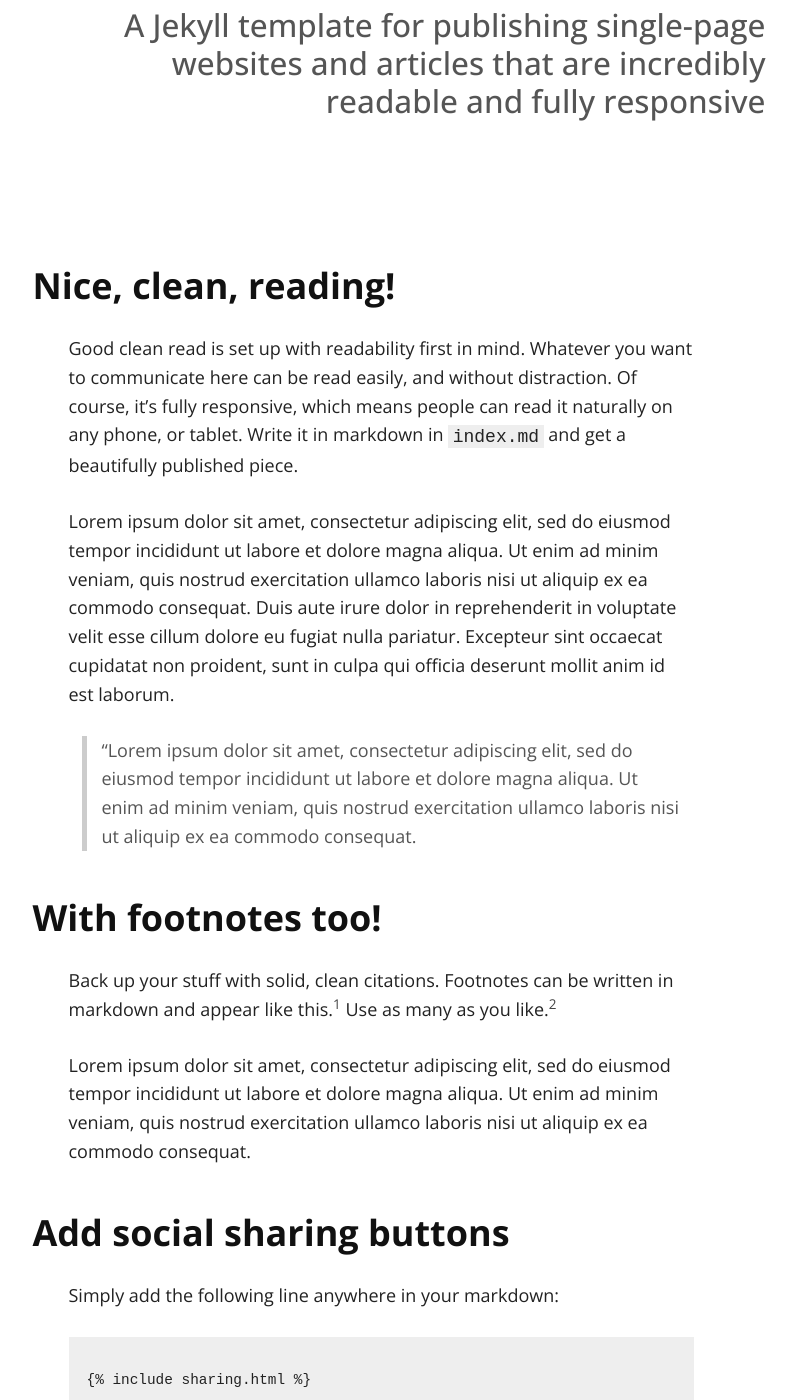
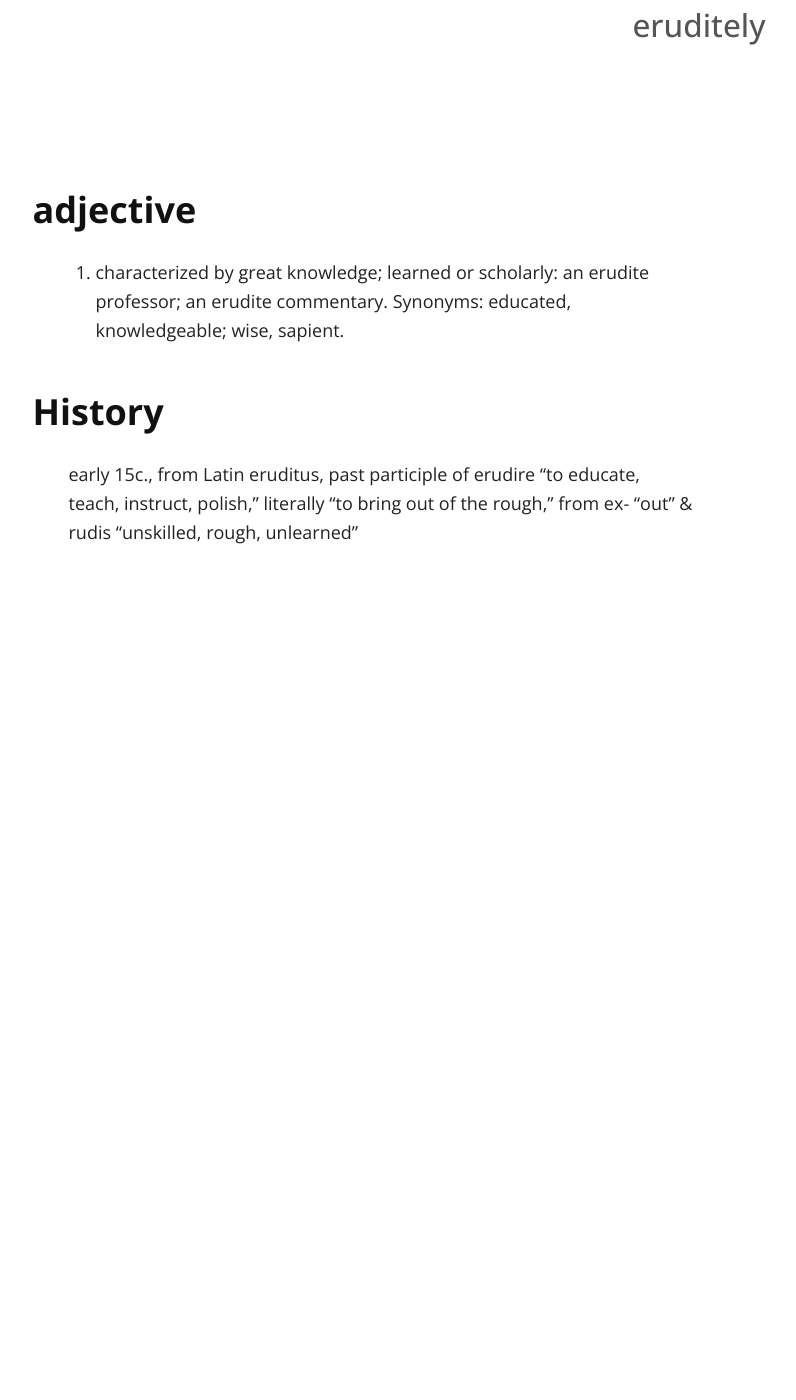
Before and after one commit to jrowing/Natphil, a Jekyll site: the page built from index.md, in a window 1280 px wide and 1400 px high, scrolled down 350 px. Shown: the whole window, without its empty margins (259-1055 px from the left). Built offline with Jekyll 4.4.1, drawn with Linux system fonts in a browser that asks for light colours; nearby versions of some CDN libraries; our own code applies the rules of GitHub Pages for plain Markdown files; after the commit the page ends 986 px from its top, so only the background shows below that; some of the changed text lies outside the part shown.

Commit message:
Update index.md

```diff
--- a/index.md
+++ b/index.md
@@ -2,67 +2,12 @@
 layout: default
 ---
 
-## A Jekyll template for publishing single-page websites and articles that are incredibly readable and fully responsive
+## eruditely
 
-### Nice, clean, reading!
+### adjective
+1. characterized by great knowledge; learned or scholarly:
+an erudite professor; an erudite commentary.
+Synonyms: educated, knowledgeable; wise, sapient.
 
-Good clean read is set up with readability first in mind. Whatever you want to communicate here can be read easily, and without distraction. Of course, it's fully responsive, which means people can read it naturally on any phone, or tablet. Write it in markdown in <code>index.md</code> and get a beautifully published piece.
-
-Lorem ipsum dolor sit amet, consectetur adipiscing elit, sed do eiusmod tempor incididunt ut labore et dolore magna aliqua. Ut enim ad minim veniam, quis nostrud exercitation ullamco laboris nisi ut aliquip ex ea commodo consequat. Duis aute irure dolor in reprehenderit in voluptate velit esse cillum dolore eu fugiat nulla pariatur. Excepteur sint occaecat cupidatat non proident, sunt in culpa qui officia deserunt mollit anim id est laborum.
-
-> "Lorem ipsum dolor sit amet, consectetur adipiscing elit, sed do eiusmod tempor incididunt ut labore et dolore magna aliqua. Ut enim ad minim veniam, quis nostrud exercitation ullamco laboris nisi ut aliquip ex ea commodo consequat.
-
-### With footnotes too!
-
-Back up your stuff with solid, clean citations. Footnotes can be written in markdown and appear like this.[^1] Use as many as you like.[^2]
-
-Lorem ipsum dolor sit amet, consectetur adipiscing elit, sed do eiusmod tempor incididunt ut labore et dolore magna aliqua. Ut enim ad minim veniam, quis nostrud exercitation ullamco laboris nisi ut aliquip ex ea commodo consequat.
-
-### Add social sharing buttons
-
-Simply add the following line anywhere in your markdown:
-
-<pre><code>{% raw  %}
-{% include sharing.html %}
-{% endraw %}
-</code></pre>
-
-and get a nice responsive sharing ribbon.
-
-{% include sharing.html %}
-
-Add this at the bottom, or the top, or between every other paragraph if you're desprate for social validation.
-
-Just remember to customize the buttons to fit your url in the `_includes/sharing.html` file. These buttons are made available and customizable by the good folks at kni-labs. See the documentation at [https://github.com/kni-labs/rrssb](https://github.com/kni-labs/rrssb) for more information.
-
-### Font awesome is also included
-
-<i class="fa fa-quote-left fa-3x fa-pull-left fa-border"></i> Now you can use all the cool icons you want! [Font Awesome](http://fontawesome.io) is indeed awesome. But wait, you don't need this sweetness and you don't want that little bit of load time from the font awesome css? No problem, just disable it in the `config.yml` file, and it won't be loaded.
-
-<ul class="fa-ul">
-  <li><i class="fa-li fa fa-check-square"></i>you can make lists...</li>
-  <li><i class="fa-li fa fa-check-square-o"></i>with cool icons like this,</li>
-  <li><i class="fa-li fa fa-spinner fa-spin"></i>even ones that move!</li>
-</ul>
-
-If you need them, you can stick any of the [605 icons](http://fontawesome.io/icons/) anywhere, with any size you like. ([See documentation](http://fontawesome.io/examples/))
-
-<i class="fa fa-building"></i>&nbsp;&nbsp;<i class="fa fa-bus fa-lg"></i>&nbsp;&nbsp;<i class="fa fa-cube fa-2x"></i>&nbsp;&nbsp;<i class="fa fa-paper-plane fa-3x"></i>&nbsp;&nbsp;<i class="fa fa-camera-retro fa-4x">
-
-### Add images to make your point
-
-Images play nicely with this template as well. Add diagrams or charts to make your point, and the template will fit them in appropriately.
-
-<img src="images/hello.svg" alt="sample image">
-
-Lorem ipsum dolor sit amet, consectetur adipiscing elit, sed do eiusmod tempor incididunt ut labore et dolore magna aliqua. Ut enim ad minim veniam, quis nostrud exercitation ullamco laboris nisi ut aliquip ex ea commodo consequat. Duis aute irure dolor in reprehenderit in voluptate velit esse cillum dolore eu fugiat nulla pariatur. Excepteur sint occaecat cupidatat non proident, sunt in culpa qui officia deserunt mollit anim id est laborum.
-
-Thanks to [Shu Uesengi](https://github.com/chibicode) for inspiring and providing the base for this template with his excellent work, [solo](https://github.com/chibicode).
-
-<hr>
-
-##### Footnotes:
-
-[^1]: This is a footnote. Click to return.
-
-[^2]: Here is another.
+### History
+early 15c., from Latin eruditus, past participle of erudire "to educate, teach, instruct, polish," literally "to bring out of the rough," from ex- "out" & rudis "unskilled, rough, unlearned"
```
